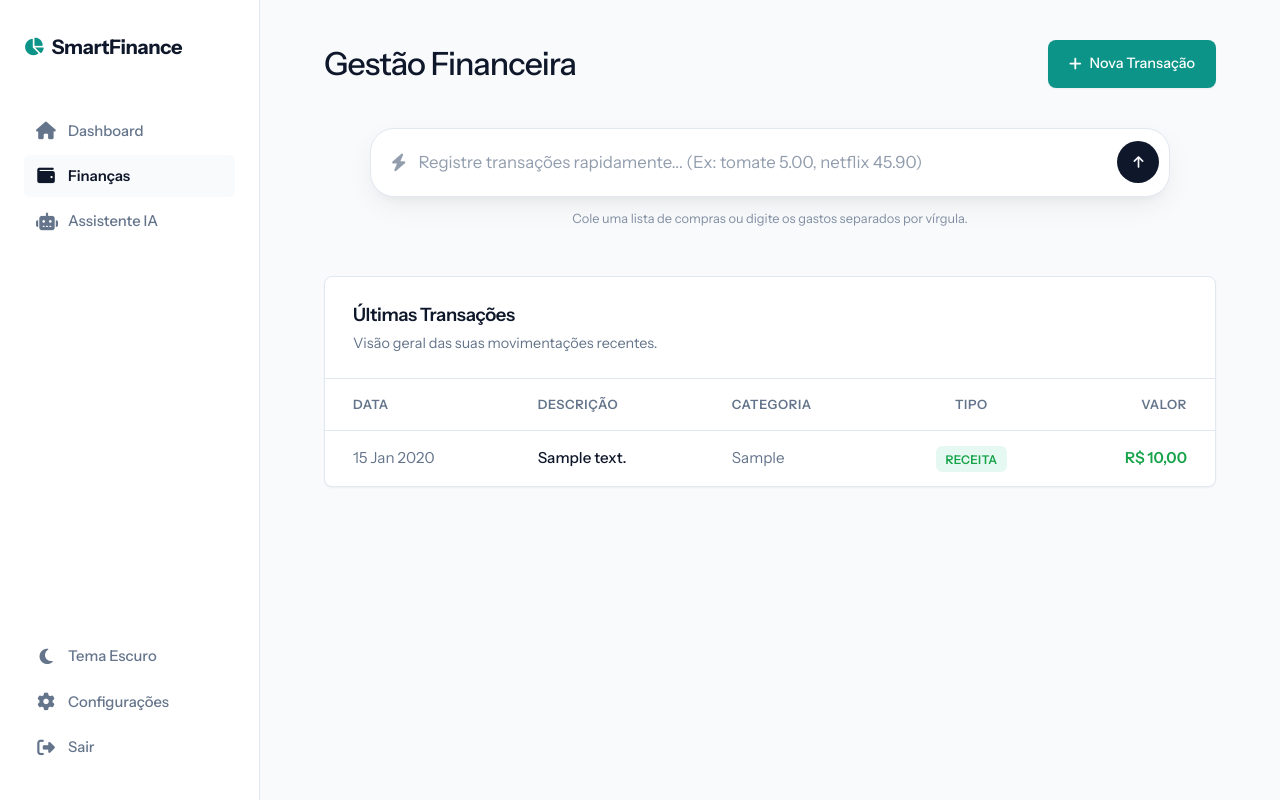
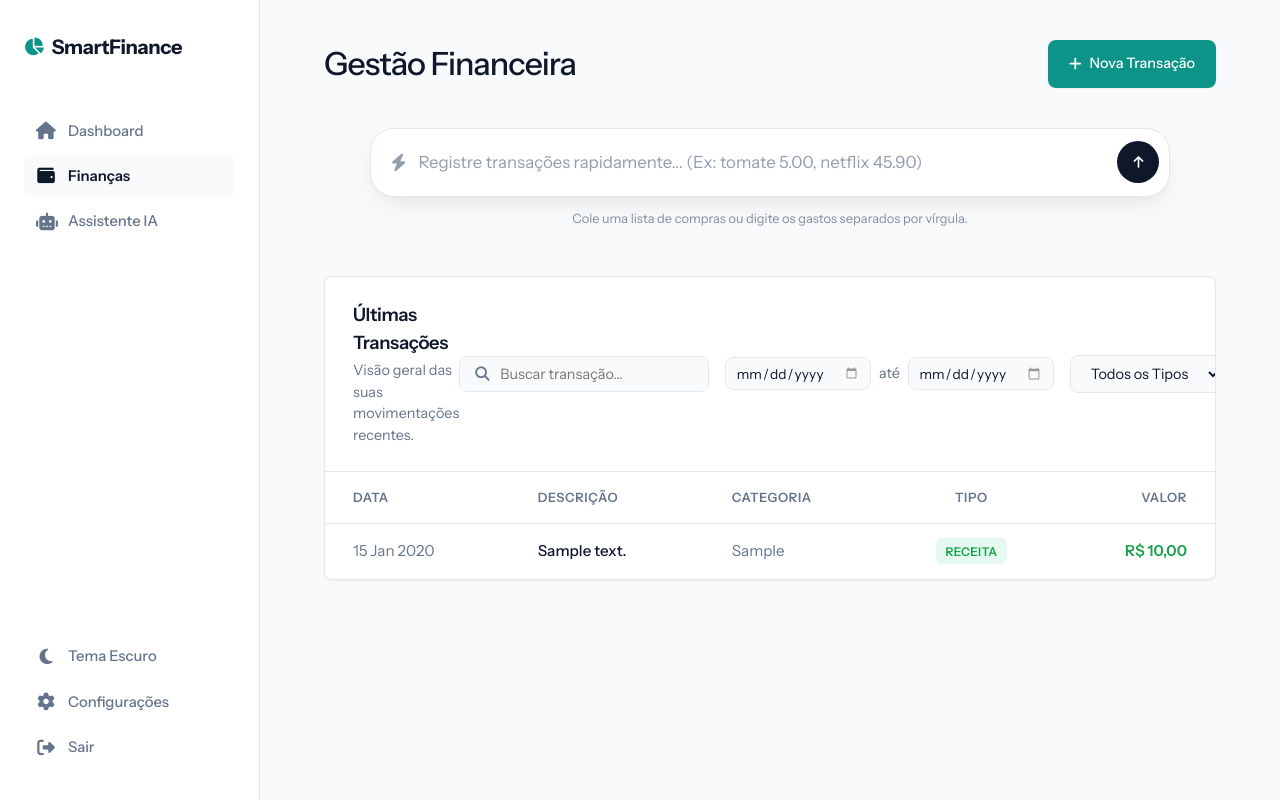
Before and after one commit to stevillis/curso-python-smart-finance, a Django app: page /finance/ in a window 1280 px wide. Run offline with Django 5.2, Linux system fonts and the light colour scheme; a user stored in the database is signed in; tables that the repository leaves empty hold one stand-in row (values such as "Sample post").

Commit message:
feat(finance): add search, filters and pagination to transaction list

```diff
--- a/aula-03/smart-finance/finance/views.py
+++ b/aula-03/smart-finance/finance/views.py
@@ -1,12 +1,74 @@
 from django.shortcuts import render, redirect
 from django.contrib.auth.decorators import login_required
+from django.core.paginator import Paginator
+from django.db.models import Q
+from django.http import JsonResponse
+from django.template.defaultfilters import date as date_filter, floatformat
 from .models import Transaction
 
 
 @login_required(login_url="/users/login/")
 def finance_list(request):
-    transactions = Transaction.objects.filter(user=request.user)
-    return render(request, "finance_list.html", {"transactions": transactions})
+    transactions = Transaction.objects.filter(user=request.user).order_by(
+        "-date", "-id"
+    )
+
+    # Get filter parameters
+    search_query = request.GET.get("search", "").strip()
+    type_filter = request.GET.get("type", "all")
+    start_date = request.GET.get("start_date", "")
+    end_date = request.GET.get("end_date", "")
+    page_number = request.GET.get("page", 1)
+
+    # Apply filters
+    if search_query:
+        transactions = transactions.filter(
+            Q(description__icontains=search_query) | Q(category__icontains=search_query)
+        )
+
+    if type_filter != "all":
+        transactions = transactions.filter(type=type_filter)
+
+    if start_date:
+        transactions = transactions.filter(date__gte=start_date)
+
+    if end_date:
+        transactions = transactions.filter(date__lte=end_date)
+
+    # Pagination (10 items per page)
+    paginator = Paginator(transactions, 10)
+    page_obj = paginator.get_page(page_number)
+
+    # Handle AJAX request
+    if (
+        request.headers.get("x-requested-with") == "XMLHttpRequest"
+        or request.GET.get("ajax") == "true"
+    ):
+        data = {
+            "transactions": [
+                {
+                    "id": tx.id,
+                    "date": date_filter(tx.date, "d M Y"),
+                    "description": tx.description,
+                    "category": tx.category,
+                    "type": tx.type,
+                    "amount_formatted": f"R$ {floatformat(tx.amount, 2)}",
+                }
+                for tx in page_obj
+            ],
+            "pagination": {
+                "has_next": page_obj.has_next(),
+                "has_previous": page_obj.has_previous(),
+                "current_page": page_obj.number,
+                "total_pages": paginator.num_pages,
+                "total_items": paginator.count,
+                "start_index": page_obj.start_index() if paginator.count > 0 else 0,
+                "end_index": page_obj.end_index() if paginator.count > 0 else 0,
+            },
+        }
+        return JsonResponse(data)
+
+    return render(request, "finance_list.html", {"transactions": page_obj})
 
 
 @login_required(login_url="/users/login/")
--- a/aula-03/smart-finance/static/css/finance_list.css
+++ b/aula-03/smart-finance/static/css/finance_list.css
@@ -124,7 +124,7 @@
     background: var(--bg-main);
     color: var(--text-primary);
     border: 1px solid var(--border-color);
-    box-shadow: 0 4px 12px rgba(0,0,0,0.05);
+    box-shadow: 0 4px 12px rgba(0, 0, 0, 0.05);
 }
 
 .toast-success {
@@ -269,3 +269,161 @@
 .empty-state-text {
     font-size: 0.95rem;
 }
+
+/* --- Table Filters --- */
+.table-filters {
+    display: flex;
+    gap: 1rem;
+    align-items: center;
+}
+
+.search-box {
+    position: relative;
+    display: flex;
+    align-items: center;
+}
+
+.search-box i {
+    position: absolute;
+    left: 1rem;
+    color: var(--text-secondary);
+    font-size: 0.9rem;
+}
+
+.search-box input {
+    background: var(--bg-main);
+    border: 1px solid var(--border-color);
+    border-radius: 8px;
+    padding: 0.5rem 1rem 0.5rem 2.5rem;
+    color: var(--text-primary);
+    font-size: 0.9rem;
+    outline: none;
+    transition: border-color 0.2s;
+    width: 250px;
+}
+
+.search-box input:focus {
+    border-color: var(--accent-blue);
+}
+
+.date-filter-box {
+    display: flex;
+    align-items: center;
+    gap: 0.5rem;
+    color: var(--text-secondary);
+    font-size: 0.9rem;
+}
+
+.filter-date {
+    background: var(--bg-main);
+    border: 1px solid var(--border-color);
+    border-radius: 8px;
+    padding: 0.4rem 0.6rem;
+    color: var(--text-primary);
+    font-size: 0.85rem;
+    outline: none;
+    transition: border-color 0.2s;
+    font-family: inherit;
+}
+
+.filter-date:focus {
+    border-color: var(--accent-blue);
+}
+
+/* Optional: style calendar icon in WebKit for dark mode support */
+::-webkit-calendar-picker-indicator {
+    filter: invert(0.6);
+    cursor: pointer;
+}
+
+.filter-select {
+    background: var(--bg-main);
+    border: 1px solid var(--border-color);
+    border-radius: 8px;
+    padding: 0.5rem 1rem;
+    color: var(--text-primary);
+    font-size: 0.9rem;
+    outline: none;
+    cursor: pointer;
+    transition: border-color 0.2s;
+}
+
+.filter-select:focus {
+    border-color: var(--accent-blue);
+}
+
+/* --- Table Footer & Pagination --- */
+.table-footer {
+    display: flex;
+    justify-content: space-between;
+    align-items: center;
+    padding: 1.25rem 1.75rem;
+    border-top: 1px solid var(--border-color);
+    background: transparent;
+}
+
+.pagination-info {
+    font-size: 0.9rem;
+    color: var(--text-secondary);
+}
+
+.pagination-controls {
+    display: flex;
+    align-items: center;
+    gap: 0.5rem;
+}
+
+.btn-page {
+    background: var(--bg-main);
+    border: 1px solid var(--border-color);
+    color: var(--text-primary);
+    width: 32px;
+    height: 32px;
+    border-radius: 6px;
+    display: flex;
+    align-items: center;
+    justify-content: center;
+    cursor: pointer;
+    transition: all 0.2s;
+}
+
+.btn-page:hover:not(:disabled) {
+    background: var(--border-color);
+}
+
+.btn-page:disabled {
+    opacity: 0.5;
+    cursor: not-allowed;
+}
+
+.page-numbers {
+    display: flex;
+    gap: 0.25rem;
+}
+
+.btn-page-num {
+    background: transparent;
+    border: 1px solid transparent;
+    color: var(--text-secondary);
+    width: 32px;
+    height: 32px;
+    border-radius: 6px;
+    display: flex;
+    align-items: center;
+    justify-content: center;
+    cursor: pointer;
+    transition: all 0.2s;
+    font-size: 0.9rem;
+}
+
+.btn-page-num:hover {
+    background: var(--bg-main);
+    color: var(--text-primary);
+}
+
+.btn-page-num.active {
+    background: var(--accent-blue);
+    color: #fff;
+    border-color: var(--accent-blue);
+    font-weight: 500;
+}
--- /dev/null
+++ b/aula-03/smart-finance/static/js/finance_list.js
@@ -0,0 +1,179 @@
+document.addEventListener('DOMContentLoaded', () => {
+    const searchInput = document.getElementById('transaction-search');
+    const typeFilter = document.getElementById('type-filter');
+    const startDateInput = document.getElementById('start-date');
+    const endDateInput = document.getElementById('end-date');
+    const tbody = document.getElementById('transaction-tbody');
+
+    if (!tbody) return;
+
+    const paginationContainer = document.getElementById('pagination-container');
+    const pageStart = document.getElementById('page-start');
+    const pageEnd = document.getElementById('page-end');
+    const totalItems = document.getElementById('total-items');
+    const pageNumbers = document.getElementById('page-numbers');
+    const prevBtn = document.getElementById('prev-page');
+    const nextBtn = document.getElementById('next-page');
+
+    let currentPage = 1;
+    let debounceTimer = null;
+
+    function fetchTransactions(page = 1) {
+        const query = searchInput.value.trim();
+        const type = typeFilter.value;
+        const startDate = startDateInput ? startDateInput.value : '';
+        const endDate = endDateInput ? endDateInput.value : '';
+
+        // Add loading state to table
+        tbody.style.opacity = '0.5';
+        tbody.style.pointerEvents = 'none';
+
+        const url = new URL(window.location.href);
+        url.searchParams.set('ajax', 'true');
+        url.searchParams.set('page', page);
+        if (query) url.searchParams.set('search', query);
+        if (type !== 'all') url.searchParams.set('type', type);
+        if (startDate) url.searchParams.set('start_date', startDate);
+        if (endDate) url.searchParams.set('end_date', endDate);
+
+        fetch(url, {
+            headers: {
+                'X-Requested-With': 'XMLHttpRequest'
+            }
+        })
+            .then(response => response.json())
+            .then(data => {
+                renderTable(data.transactions);
+                renderPagination(data.pagination);
+                currentPage = data.pagination.current_page;
+
+                tbody.style.opacity = '1';
+                tbody.style.pointerEvents = 'auto';
+            })
+            .catch(error => {
+                console.error('Error fetching transactions:', error);
+                tbody.style.opacity = '1';
+                tbody.style.pointerEvents = 'auto';
+            });
+    }
+
+    function renderTable(transactions) {
+        tbody.innerHTML = '';
+
+        if (transactions.length === 0) {
+            tbody.innerHTML = `
+                <tr class="search-empty-state">
+                    <td colspan="5" style="text-align: center; padding: 4rem 1rem; color: var(--text-secondary);">
+                        <i class="fa-solid fa-magnifying-glass" style="font-size: 2.5rem; margin-bottom: 1rem; opacity: 0.3;"></i>
+                        <p style="font-size: 0.95rem;">Nenhuma transação encontrada.</p>
+                    </td>
+                </tr>
+            `;
+            return;
+        }
+
+        transactions.forEach(tx => {
+            const tr = document.createElement('tr');
+            tr.className = 'tx-row';
+            tr.setAttribute('data-type', tx.type);
+
+            const badgeClass = tx.type === 'receita' ? 'badge-income' : 'badge-expense';
+            const badgeText = tx.type === 'receita' ? 'Receita' : 'Despesa';
+            const textClass = tx.type === 'receita' ? 'text-green' : 'text-red';
+
+            tr.innerHTML = `
+                <td class="date-col">${tx.date}</td>
+                <td class="desc-col">${tx.description}</td>
+                <td class="cat-col">${tx.category}</td>
+                <td class="type-col">
+                    <span class="badge ${badgeClass} badge-type">${badgeText}</span>
+                </td>
+                <td class="val-col ${textClass}">
+                    ${tx.amount_formatted}
+                </td>
+            `;
+            tbody.appendChild(tr);
+        });
+    }
+
+    function renderPagination(pagination) {
+        if (!paginationContainer) return;
+
+        if (pageStart) pageStart.textContent = pagination.start_index;
+        if (pageEnd) pageEnd.textContent = pagination.end_index;
+        if (totalItems) totalItems.textContent = pagination.total_items;
+
+        if (prevBtn) prevBtn.disabled = !pagination.has_previous;
+        if (nextBtn) nextBtn.disabled = !pagination.has_next;
+
+        if (pageNumbers) {
+            pageNumbers.innerHTML = '';
+
+            let startPage = Math.max(1, pagination.current_page - 2);
+            let endPage = Math.min(pagination.total_pages, startPage + 4);
+
+            if (endPage - startPage < 4) {
+                startPage = Math.max(1, endPage - 4);
+            }
+
+            for (let i = startPage; i <= endPage; i++) {
+                const btn = document.createElement('button');
+                btn.className = `btn-page-num ${i === pagination.current_page ? 'active' : ''}`;
+                btn.textContent = i;
+                btn.addEventListener('click', () => {
+                    if (i !== pagination.current_page) {
+                        fetchTransactions(i);
+                    }
+                });
+                pageNumbers.appendChild(btn);
+            }
+        }
+
+        // Show/hide pagination container based on content
+        if (pagination.total_items <= 10 && !searchInput.value && typeFilter.value === 'all') {
+            paginationContainer.style.display = 'none';
+        } else {
+            paginationContainer.style.display = 'flex';
+        }
+    }
+
+    if (searchInput) {
+        searchInput.addEventListener('input', () => {
+            clearTimeout(debounceTimer);
+            debounceTimer = setTimeout(() => fetchTransactions(1), 300);
+        });
+    }
+
+    if (typeFilter) {
+        typeFilter.addEventListener('change', () => {
+            fetchTransactions(1);
+        });
+    }
+
+    if (startDateInput) {
+        startDateInput.addEventListener('change', () => {
+            fetchTransactions(1);
+        });
+    }
+
+    if (endDateInput) {
+        endDateInput.addEventListener('change', () => {
+            fetchTransactions(1);
+        });
+    }
+
+    if (prevBtn) {
+        prevBtn.addEventListener('click', () => {
+            if (currentPage > 1) fetchTransactions(currentPage - 1);
+        });
+    }
+
+    if (nextBtn) {
+        nextBtn.addEventListener('click', () => {
+            fetchTransactions(currentPage + 1);
+        });
+    }
+
+    // Initialize state on load
+    fetchTransactions(1);
+});
--- a/aula-03/smart-finance/templates/finance_list.html
+++ b/aula-03/smart-finance/templates/finance_list.html
@@ -1,10 +1,6 @@
 {% extends 'base.html' %}
 {% block title %}Gestão Financeira - SmartFinance{% endblock %}
-
-{% block extra_css %}
-    <link rel="stylesheet" href="/static/css/finance_list.css">
-{% endblock %}
-
+{% block extra_css %}<link rel="stylesheet" href="/static/css/finance_list.css">{% endblock %}
 {% block content %}
     <div class="topbar finance-list-topbar">
         <h1 class="finance-list-title">Gestão Financeira</h1>
@@ -14,7 +10,6 @@
             </a>
         </div>
     </div>
-
     <!-- AI Command Bar / Registro Rápido -->
     <div class="quick-add-section">
         <div id="quick-add-toast" class="toast"></div>
@@ -32,13 +27,28 @@
             <div class="quick-add-helper">Cole uma lista de compras ou digite os gastos separados por vírgula.</div>
         </div>
     </div>
-
     <!-- Tabela: Full Width -->
     <div class="card table-card">
         <div class="table-header">
             <div>
                 <h3 class="table-title">Últimas Transações</h3>
                 <p class="table-subtitle">Visão geral das suas movimentações recentes.</p>
+            </div>
+            <div class="table-filters">
+                <div class="search-box">
+                    <i class="fa-solid fa-search"></i>
+                    <input type="text" id="transaction-search" placeholder="Buscar transação...">
+                </div>
+                <div class="date-filter-box">
+                    <input type="date" id="start-date" class="filter-date" title="Data inicial">
+                    <span>até</span>
+                    <input type="date" id="end-date" class="filter-date" title="Data final">
+                </div>
+                <select id="type-filter" class="filter-select">
+                    <option value="all">Todos os Tipos</option>
+                    <option value="receita">Receitas</option>
+                    <option value="despesa">Despesas</option>
+                </select>
             </div>
         </div>
         <div class="table-wrapper">
@@ -52,9 +62,9 @@
                         <th class="text-right">VALOR</th>
                     </tr>
                 </thead>
-                <tbody>
+                <tbody id="transaction-tbody">
                     {% for tx in transactions %}
-                        <tr>
+                        <tr class="tx-row" data-type="{{ tx.type }}">
                             <td class="date-col">{{ tx.date|date:"d M Y" }}</td>
                             <td class="desc-col">{{ tx.description }}</td>
                             <td class="cat-col">{{ tx.category }}</td>
@@ -82,8 +92,21 @@
                 </tbody>
             </table>
         </div>
+        <div class="table-footer" id="pagination-container">
+            <div class="pagination-info">
+                Mostrando <span id="page-start">0</span> a <span id="page-end">0</span> de <span id="total-items">0</span>
+            </div>
+            <div class="pagination-controls">
+                <button id="prev-page" class="btn-page">
+                    <i class="fa-solid fa-chevron-left"></i>
+                </button>
+                <div id="page-numbers" class="page-numbers"></div>
+                <button id="next-page" class="btn-page">
+                    <i class="fa-solid fa-chevron-right"></i>
+                </button>
+            </div>
+        </div>
     </div>
-
     <script id="chat-config" type="application/json">
     {
         "apiUrl": "{% url 'intelligence:quick_add_api' %}",
@@ -93,4 +116,7 @@
     }
     </script>
 {% endblock %}
-{% block extra_js %}<script src="/static/js/chat.js"></script>{% endblock %}
+{% block extra_js %}
+    <script src="/static/js/chat.js"></script>
+    <script src="/static/js/finance_list.js"></script>
+{% endblock %}
```
